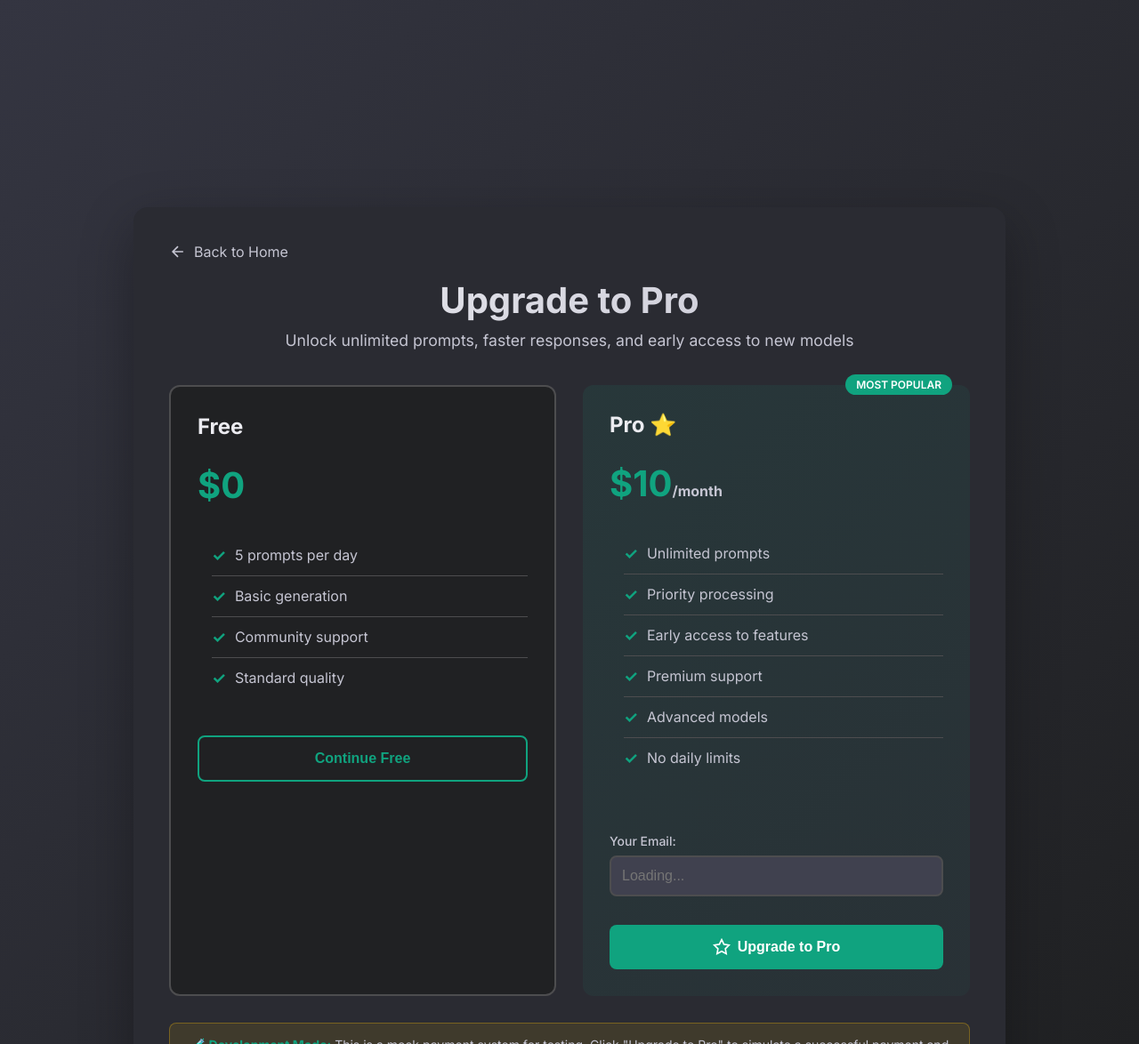
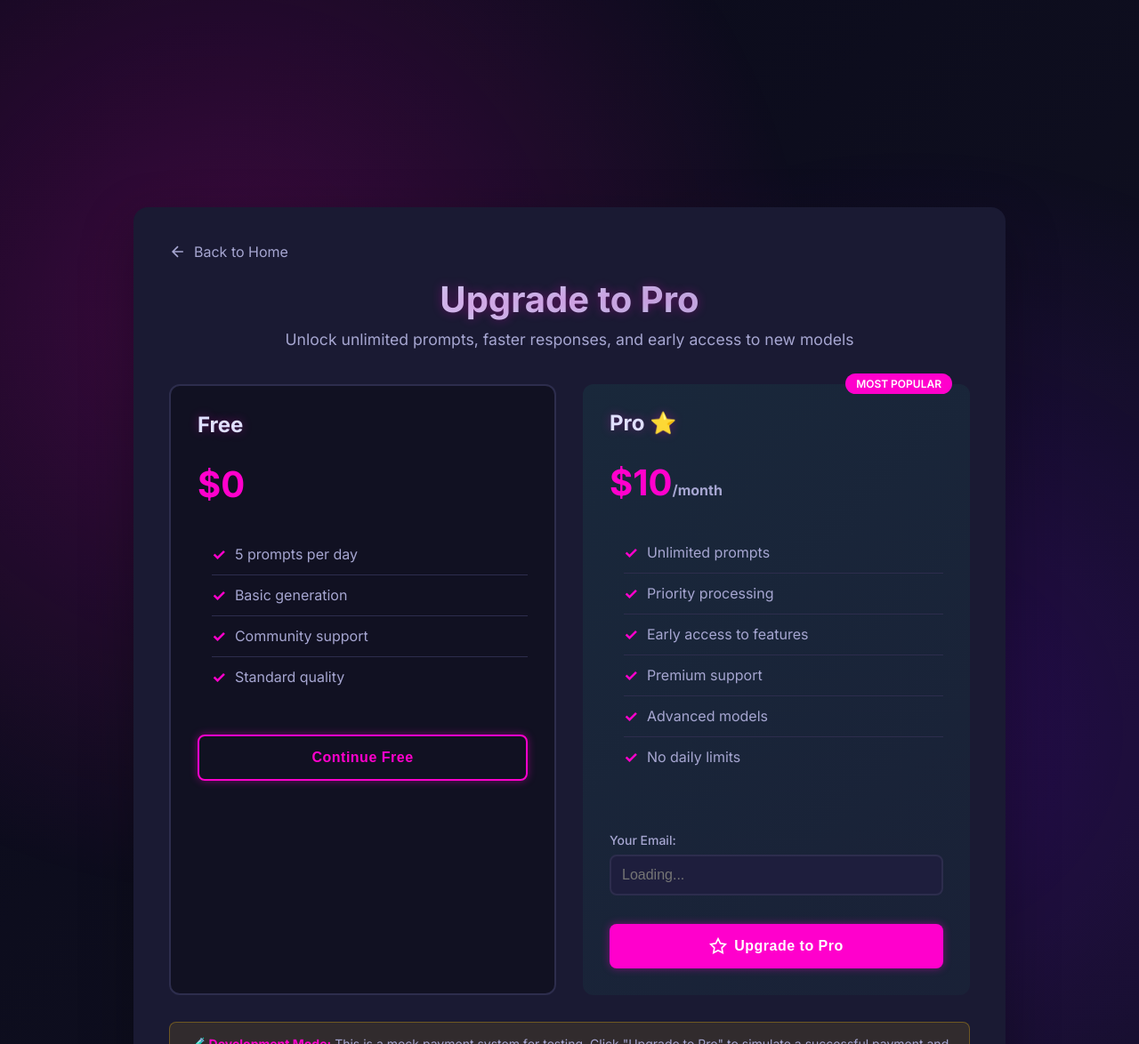
Before and after one commit to nhahub/NHA-065, a Flask app: page /upgrade in a window 1280 px wide. Shown: the whole page at 89% size. Run offline with Flask 3, Linux system fonts and the light colour scheme; some libraries are stand-ins or nearby versions.

Commit message:
Add scroll animations and glow effects

```diff
--- a/static/css/style.css
+++ b/static/css/style.css
@@ -8,20 +8,58 @@
 }
 
 :root {
-    --bg-primary: #343541;
-    --bg-secondary: #202123;
-    --bg-tertiary: #2a2b32;
-    --bg-input: #40414f;
-    --text-primary: #ececf1;
-    --text-secondary: #c5c5d2;
-    --border-color: #4d4d4f;
-    --accent-color: #10a37f;
-    --accent-hover: #0d8968;
-    --error-color: #ef4444;
-    --success-color: #10b981;
+    --bg-primary: #0a0a1a;        /* Deep navy-black background */
+    --bg-secondary: #111122;      /* Slightly lighter for contrast */
+    --bg-tertiary: #1a1a33;       /* Panel/section background */
+    --bg-input: #1e1e3d;          /* Input field background */
+    --text-primary: #e0e0ff;      /* Soft white-blue text */
+    --text-secondary: #a6a6d1;    /* Dimmed text */
+    --border-color: #2d2d4d;      /* Subtle purple-gray borders */
+    --accent-color: #ff00cc;      /* Neon pink (main highlight) */
+    --accent-hover: #8000ff;      /* Purple glow on hover */
+    --error-color: #ff4b91;       /* Vibrant pink-red */
+    --success-color: #3eea9f;     /* Cyan-green success tone */
     --sidebar-width: 260px;
-    --transition: all 0.2s ease;
-}
+    --transition: all 0.3s ease;
+}
+
+/* =======================
+   Light Mode
+   ======================= */
+:root.light-mode {
+  --bg-primary: #f5f5ff;
+  --bg-secondary: #ffffff;
+  --bg-tertiary: #e0e0ff;
+  --bg-input: #ffffff;
+  --text-primary: #111122;
+  --text-secondary: #444466;
+  --border-color: #ccccff;
+  --accent-color: #8000ff;
+  --accent-color-2: #ff00cc;
+}
+
+/* =======================
+   Animated Background
+   ======================= */
+body::before {
+  content: "";
+  position: fixed;
+  top: 0; left: 0; right: 0; bottom: 0;
+  background: radial-gradient(circle at 20% 30%, rgba(255, 0, 204, 0.2), transparent 50%),
+              radial-gradient(circle at 80% 70%, rgba(128, 0, 255, 0.2), transparent 50%);
+  z-index: -1;
+  animation: moveBg 12s infinite alternate ease-in-out;
+}
+
+@keyframes moveBg {
+  0% {
+    background-position: 20% 30%, 80% 70%;
+  }
+  100% {
+    background-position: 30% 40%, 70% 60%;
+  }
+}
+
 
 body {
     font-family: 'Inter', -apple-system, BlinkMacSystemFont, 'Segoe UI', sans-serif;
@@ -1664,3 +1702,144 @@
     margin: 12px 0;
     font-size: 14px;
 }
+
+/* =======================
+   Scroll Animations
+   ======================= */
+.fade-in {
+  opacity: 0;
+  transform: translateY(40px);
+  transition: opacity 0.8s ease-out, transform 0.8s ease-out;
+}
+
+.fade-in.visible {
+  opacity: 1;
+  transform: translateY(0);
+}
+
+/* =======================
+   Glows & Gradients
+   ======================= */
+button, .btn {
+  background: linear-gradient(90deg, var(--accent-color), var(--accent-color-2));
+  color: #fff;
+  border: none;
+  border-radius: 10px;
+  padding: 12px 24px;
+  font-weight: 600;
+  letter-spacing: 0.5px;
+  box-shadow: 0 0 10px rgba(255, 0, 204, 0.4);
+  transition: transform 0.3s ease, box-shadow 0.3s ease;
+}
+
+button:hover, .btn:hover {
+  transform: translateY(-2px);
+  box-shadow: 0 0 20px rgba(255, 0, 204, 0.8);
+}
+
+input, textarea {
+  border-radius: 10px;
+  border: 1px solid var(--card-border);
+  background-color: var(--bg-input);
+  color: var(--text-primary);
+  padding: 10px 14px;
+  transition: border-color 0.3s ease, box-shadow 0.3s ease;
+}
+
+input:focus, textarea:focus {
+  border-color: var(--accent-color);
+  box-shadow: 0 0 8px var(--accent-color);
+  outline: none;
+}
+
+/* =======================
+   Layout Refinements
+   ======================= */
+h1, h2, h3 {
+  margin-bottom: 12px;
+  line-height: 1.2;
+  color: var(--accent-color);
+  text-shadow: 0 0 12px rgba(255, 0, 204, 0.3);
+}
+
+p {
+  margin-bottom: 16px;
+  color: var(--text-secondary);
+  font-size: 1rem;
+}
+
+.section, .card {
+  padding: 32px;
+  border-radius: 18px;
+  max-width: 1000px;
+  box-shadow: 0 0 25px rgba(128, 0, 255, 0.1);
+}
+
+.container {
+  width: 90%;
+  max-width: 1200px;
+  margin: 0 auto;
+}
+
+img {
+  border-radius: 12px;
+  box-shadow: 0 0 15px rgba(0, 0, 0, 0.3);
+}
+
+/* =======================
+   Zypher Logo Glow
+   ======================= */
+.logo {
+  width: 160px;
+  filter: drop-shadow(0 0 12px var(--accent-color));
+  animation: glowPulse 3s infinite ease-in-out;
+  transition: transform 0.3s ease;
+}
+
+.logo:hover {
+  transform: scale(1.05);
+}
+
+@keyframes glowPulse {
+  0% { filter: drop-shadow(0 0 6px var(--accent-color)); }
+  50% { filter: drop-shadow(0 0 18px var(--accent-color-2)); }
+  100% { filter: drop-shadow(0 0 6px var(--accent-color)); }
+}
+
+/* =======================
+   Responsive Layout
+   ======================= */
+@media (max-width: 1024px) {
+  .container, .section, .card {
+    max-width: 95%;
+    padding: 24px;
+  }
+  h1 { font-size: 2rem; }
+  h2 { font-size: 1.5rem; }
+}
+
+@media (max-width: 768px) {
+  body {
+    font-size: 0.95rem;
+  }
+  .container, .section, .card {
+    padding: 20px;
+    margin: 16px auto;
+  }
+  .logo {
+    width: 130px;
+  }
+  button, .btn {
+    width: 100%;
+    padding: 12px 0;
+  }
+}
+
+@media (max-width: 480px) {
+  h1 { font-size: 1.6rem; }
+  h2 { font-size: 1.3rem; }
+  p  { font-size: 0.9rem; }
+  .logo {
+    width: 110px;
+  }
+}
```
